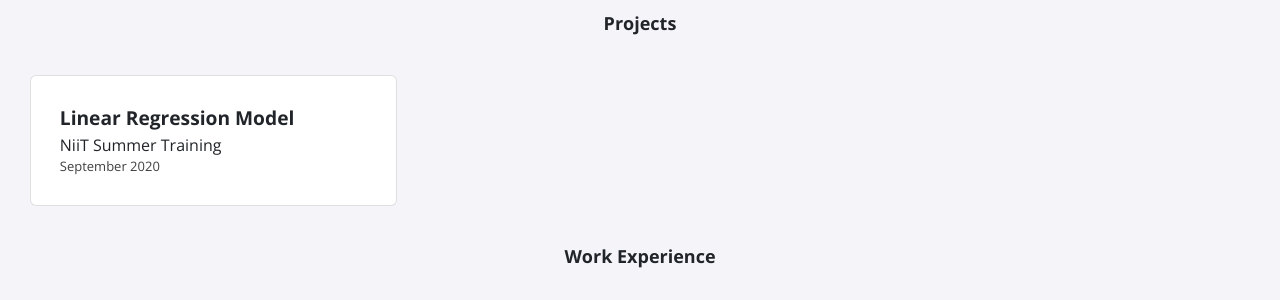
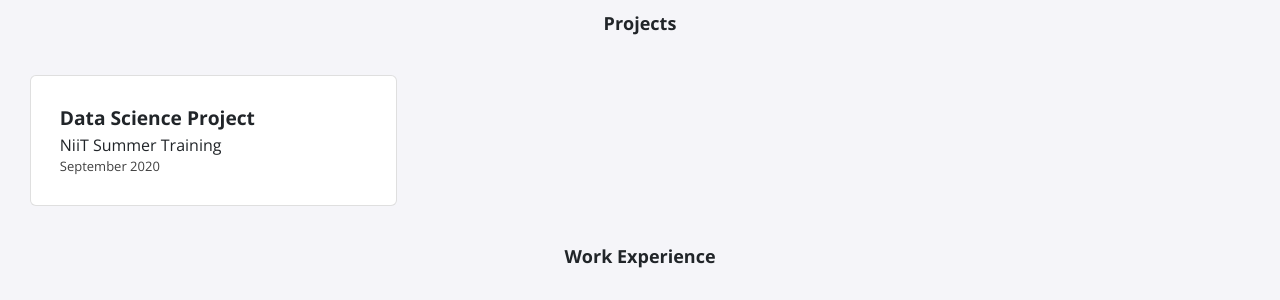
Before and after one commit to Arunima-28/Arunima-28.github.io, a Jekyll site: the page built from index.html, in a window 1280 px wide. Shown: the part 427-727 px from the top of the page. Built offline with Jekyll 4.4.1, drawn with Linux system fonts in a browser that asks for light colours; nearby versions of some CDN libraries.

Commit message:
Update projects.yml

```diff
--- a/_data/projects.yml
+++ b/_data/projects.yml
@@ -1,3 +1,3 @@
-- title: Linear Regression Model
+- title: Data Science Project
   event: NiiT Summer Training
   date: September 2020
```
